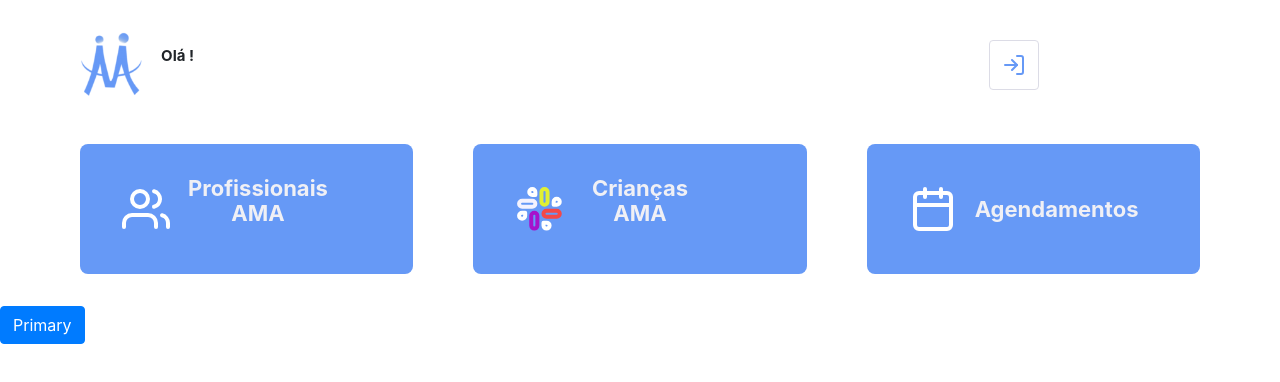
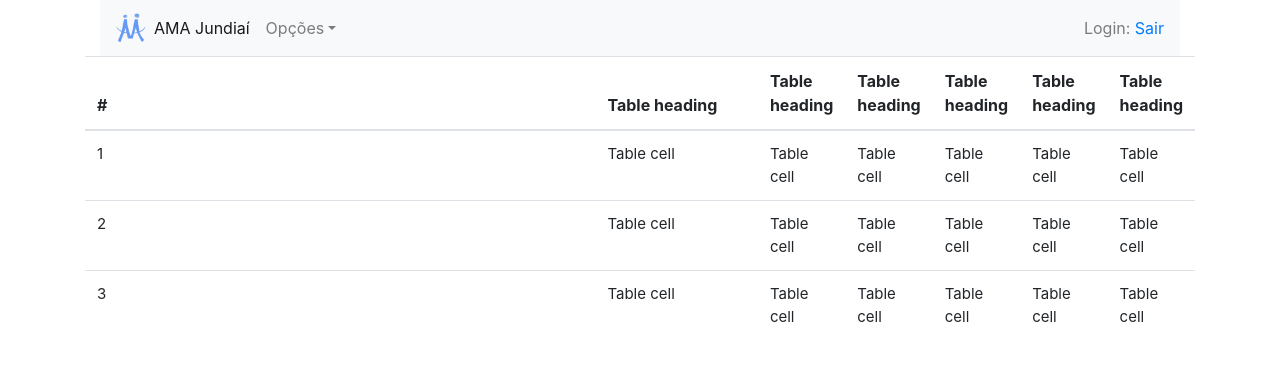
Before and after one commit to ecd137raas/projeto-ama, a React (Create React App) app in the folder frontend/: page /home in a window 1280 px wide. Shown: the top 382 px of the page. Built offline with nearby package versions, Linux system fonts and the light colour scheme.

Commit message:
Alterações head e menu

```diff
--- a/frontend/src/App.js
+++ b/frontend/src/App.js
@@ -2,10 +2,13 @@ import React from 'react';
 
 //import './global.css';
 import Routes from './routes';
+import { Container } from 'react-bootstrap';
 
 function App() {
   return (
-    <Routes />
+
+      <Routes />
+
   );
 }
 export default App;
--- a/frontend/src/global.css
+++ /dev/null
@@ -1,77 +0,0 @@
-@import url('https://fonts.googleapis.com/css?family=Roboto:400,500,700&display=swap');
-
-* {
-    margin: 0;
-    padding: 0;
-    outline: 0;
-    box-sizing: border-box;
-}
-
-body{
-    font: 400 14x Roboto, sans-serif;
-    background: #FFFFFF;
-    -webkit-font-smoothing: antialiased;
-}
-
-input, button, textarea {
-    font: 400 16px Roboto, sans-serif;
-}
-
-button {
-    cursor: pointer;
-}
-form input {
-    width: 100%;
-    height: 60px;
-    color: #333;
-    border: 1px solid #dcdce6;
-    border-radius: 8px;
-    padding: 0 24px;
-}
-
-form textarea {
-    width: 100%;
-    min-height: 140px;
-    color: #333;
-    border: 1px solid #dcdce6;
-    border-radius: 8px;
-    padding: 16px 24px;
-    resize: vertical;
-    line-height: 24px;
-}
-
-.button {
-    width: 100%;
-    height: 60px;
-    background: #6699F6;
-    border: 0;
-    border-radius: 8px;
-    color: #FFF;
-    font-weight: 700;
-    margin-top: 16px;
-    display: inline-block;
-    text-align: center;
-    text-decoration: none;
-    font-size: 18px;
-    line-height: 60px;
-    transition: 0.2s;
-}
-
-.button:hover {
-    filter: brightness(90%);
-}
-
-.back-link {
-    display: flex;
-    align-items: center;
-    margin-top: 15px;
-    color: #41414d;
-    font-size: 14px;
-    text-decoration: none;
-    font-weight: 300;
-    transition: opacity 0.2s;
-}
-
-.back-link:hover {
-    opacity: 0.8;
-}
--- a/frontend/src/pages/Header/index.js
+++ b/frontend/src/pages/Header/index.js
@@ -1,9 +1,12 @@
 import React from 'react';
 import { useHistory } from 'react-router-dom';
-import { FiLogIn } from 'react-icons/fi';
+import {Image,
+        Navbar,
+        NavDropdown,
+        Container,
+        Nav, Form} from 'react-bootstrap';
+import logotopoImg from '../../assets/logo_topo.png';
 
-import logotopoImg from '../../assets/logo_topo.png';
-import './style.css';
 
 export default function Home(){
     const history = useHistory();
@@ -16,14 +19,30 @@ export default function Home(){
     }
 
     return (
-        <div className="header-container">
-            <header>
-                <img src={logotopoImg} alt="AMA" />
-                <span>Olá {name}! <p> {role} </p></span>
-                <button  onClick={handleLogout} type="button">
-                    <FiLogIn size={24} color="#6699F6" />
-                </button>
-            </header>
-        </div>
+        <Container>
+            <Navbar expand="lg" bg="light" variant="light" >
+                <Image src={logotopoImg} width={30} alt="AMA" />
+                <Navbar.Toggle aria-controls="basic-navbar-nav" />
+                <Navbar.Collapse id="basic-navbar-nav">
+                    <Nav className="mr-auto">
+                        <Nav.Link href="/home" active>AMA Jundiaí</Nav.Link>
+                        <NavDropdown title="Opções" id="basic-nav-dropdown">
+                            <NavDropdown.Item href="/employee">Profissionais AMA</NavDropdown.Item>
+                            <NavDropdown.Item href="#action/3.2">Crianças AMA</NavDropdown.Item>
+                            <NavDropdown.Item href="#action/3.3">Perfil</NavDropdown.Item>
+                            <NavDropdown.Divider />
+                            <NavDropdown.Item href="#action/3.3">Agendamento</NavDropdown.Item>
+                        </NavDropdown>
+                    </Nav>
+                    <Form>
+                        <Navbar.Collapse className="justify-content-end">
+                            <Navbar.Text>
+                                Login: <a className="font-weight-bold">{name}</a><a className="text-primary" href="#" onClick={handleLogout}> Sair</a>
+                            </Navbar.Text>
+                        </Navbar.Collapse>
+                    </Form>
+                </Navbar.Collapse>
+            </Navbar>
+        </Container>
     )
 }
--- a/frontend/src/pages/Header/style.css
+++ /dev/null
@@ -1,34 +0,0 @@
-.header-container{
-    width: 100%;
-    max-width: 1180px;
-    padding: 0 30px;
-    margin: 32px auto;
-}
-
-.header-container header {
-    display: flex;
-    align-items: center;
-}
-
-.header-container header span {
-    font-size: 15px;
-    margin-left: 18px;
-    font-weight: bold;
-}
-
-.header-container header img {
-    height: 65px;
-}
-.header-container header button {
-    height: 50px;
-    width: 50px;
-    border-radius: 4px;
-    border: 1px solid #dcdce6;
-    background: transparent;
-    margin-left: 71%;
-    transition: border-color 0.2s;
-}
-
-.header-container header button:hover {
-    border-color: #999;
-}
--- a/frontend/src/pages/Home/index.js
+++ b/frontend/src/pages/Home/index.js
@@ -1,35 +1,60 @@
 import React from 'react';
-import {Button} from 'react-bootstrap';
-import {Link} from 'react-router-dom';
+import {Form, Container, Table} from 'react-bootstrap';
 import Header from '../Header';
 
 import userImg from '../../assets/users.svg'
 import icoImg from '../../assets/icoImg.svg'
 import calendar from '../../assets/calendar.svg'
 
-import './style.css';
-
 export default function Home(){
 
     return (
-        <div className="home-container">
+        <Container>
             <Header />
-            <ul>
-                <Link className="link"  to="/employee">
-                    <img src={userImg} alt="Cadastro profissionais" />
-                     <p align="center">Profissionais AMA</p>
-                </Link>
-                <Link className="link" >
-                    <img src={icoImg} alt="Cadastro criancas" />
-                    <p align="center">Crianças AMA</p>
-                </Link>
-                <Link className="link" >
-                    <img src={calendar} alt="Cadastro agendas" />
-                    Agendamentos
-                </Link>
-            </ul>
-            <Button bsStyle="primary">Primary</Button>
-        </div>
-
+            <Form>
+                <Table responsive>
+                    <thead>
+                        <tr>
+                        <th>#</th>
+                        <th>Table heading</th>
+                        <th>Table heading</th>
+                        <th>Table heading</th>
+                        <th>Table heading</th>
+                        <th>Table heading</th>
+                        <th>Table heading</th>
+                        </tr>
+                    </thead>
+                    <tbody>
+                        <tr>
+                        <td>1</td>
+                        <td>Table cell</td>
+                        <td>Table cell</td>
+                        <td>Table cell</td>
+                        <td>Table cell</td>
+                        <td>Table cell</td>
+                        <td>Table cell</td>
+                        </tr>
+                        <tr>
+                        <td>2</td>
+                        <td>Table cell</td>
+                        <td>Table cell</td>
+                        <td>Table cell</td>
+                        <td>Table cell</td>
+                        <td>Table cell</td>
+                        <td>Table cell</td>
+                        </tr>
+                        <tr>
+                        <td>3</td>
+                        <td>Table cell</td>
+                        <td>Table cell</td>
+                        <td>Table cell</td>
+                        <td>Table cell</td>
+                        <td>Table cell</td>
+                        <td>Table cell</td>
+                        </tr>
+                    </tbody>
+                </Table>
+                </Form>
+        </Container>
     )
 }
--- a/frontend/src/pages/Home/style.css
+++ /dev/null
@@ -1,41 +0,0 @@
-.home-container ul {
-    margin-top: 70px;
-    max-width: 1180px;
-    display: grid;
-    grid-template-columns: 1fr 1fr 1fr;
-    grid-gap: 60px;
-    padding: 0 30px;
-    margin: 32px auto;
-    flex-direction: row;
-    justify-content: center;
-}
-
-.home-container ul li {
-    background: #6699F6;
-    padding: 24px;
-    border-radius: 8px;
-    position: relative;
-
-}
-
-.link {
-    display: grid;
-    grid-template-columns: 1fr 1fr 1fr;
-    grid-gap: 18px;
-    list-style: none;
-    align-items: center;
-    background: #6699F6;
-    padding: 32px;
-    border-radius: 8px;
-    margin-top: 15px;
-    color: #f0f0f5;
-    line-height: 25px;
-    font-size: 22px;
-    font-weight: bold;
-}
-
-.link img {
-    height: 48px;
-    margin-left: 10px;
-
-}
--- a/frontend/src/pages/Login/index.js
+++ b/frontend/src/pages/Login/index.js
@@ -1,6 +1,6 @@
 import React, {useState} from 'react';
 import { useHistory } from 'react-router-dom';
-import {Button, Image, Form, Container, Row} from 'react-bootstrap';
+import {Button, Image, Form, FormGroup} from 'react-bootstrap';
 import api from '../../services/api';
 
 import logoImg from '../../assets/logo_site.png';
@@ -25,17 +25,21 @@ export default function Login() {
         }
     }
     return(
-        <div class="d-flex justify-content-center">
-            <Form onSubmit={handleLogin}>
-                <Form.Group>
-                    <Image width={350} src={logoImg} fluid />
-                    <Form.Control type="email" placeholder="Informe o e-mail para logon" value={email} onChange={e => setEmail(e.target.value)} required />
-                    <Form.Text className="text-muted">
-                        Nunca compartilhe seu e-mail com ninguém.
-                    </Form.Text>
-                    <Button bsStyle='Primary' width='100%' type="submit">Entrar</Button>
-                </Form.Group>
-            </Form>
+        <div class='container'>
+            <div class="justify-content-center align-items-center row">
+                <div class="col-md-4 align-self-center text-center mt-5">
+                    <Form onSubmit={handleLogin}>
+                        <Form.Group>
+                            <Image src={logoImg} width={350}/>
+                        </Form.Group>
+                        <FormGroup>
+                            <Form.Control type="email" size="md" placeholder="Informe o e-mail para logon" value={email} onChange={e => setEmail(e.target.value)} required />
+                            <Form.Text className="text-muted"> Nunca compartilhe seu e-mail com ninguém.</Form.Text>
+                        </FormGroup>
+                        <Button bsStyle='Primary' width='100%' type="submit" size="lg" block>Entrar</Button>
+                    </Form>
+                </div>
+            </div>
         </div>
     )
 }
```
Also changed, not shown: frontend/src/pages/Login/style.css (deleted, +0 -16 lines).
